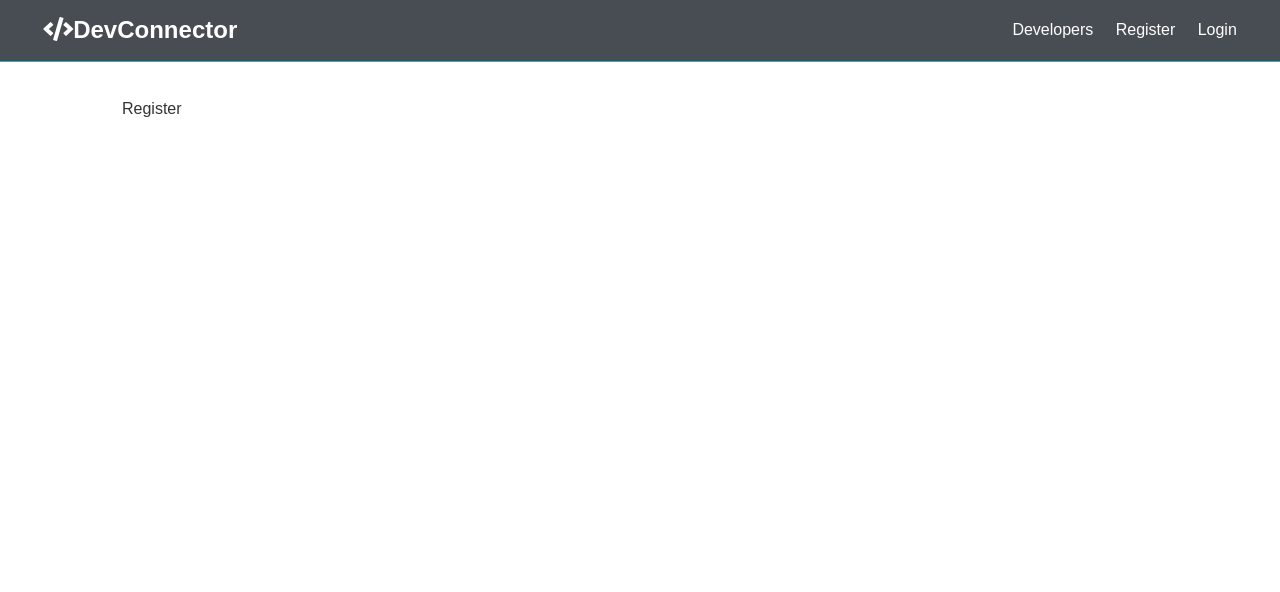
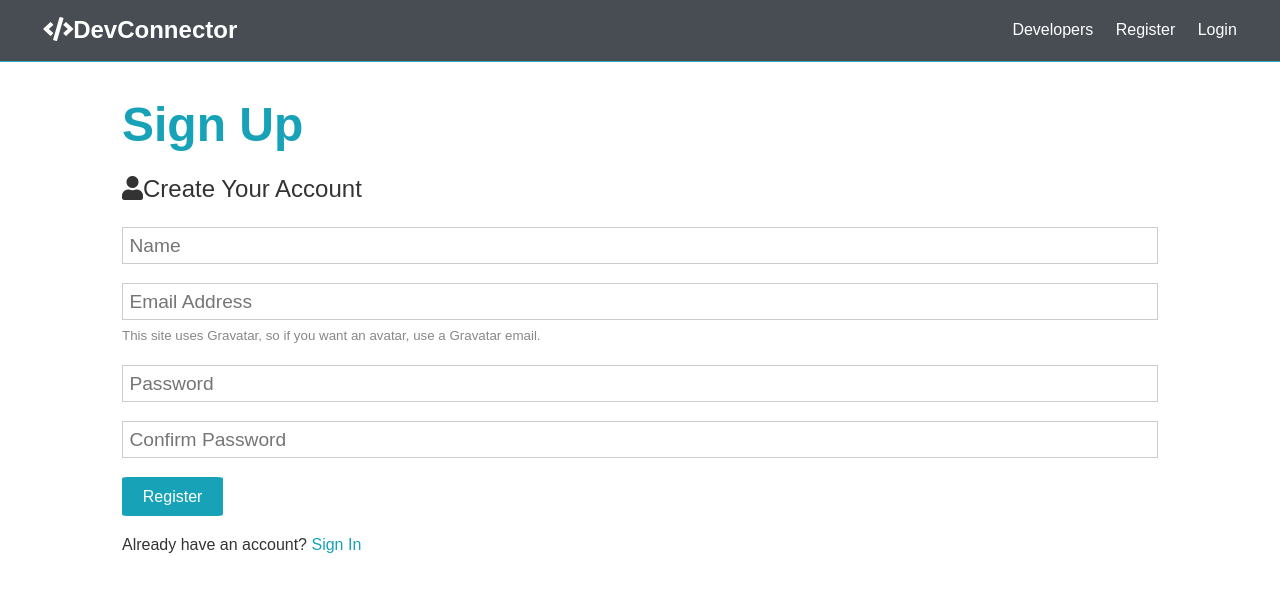
Before and after one commit to crlucero/MERN-DevConn, a React (Create React App) app in the folder client/: page /register in a window 1280 px wide. Shown: the top 592 px of the page. Built offline with nearby package versions, Linux system fonts and the light colour scheme; the HTML template or start-up script is replaced by a standard one.

Commit message:
Register form is now updated with state

```diff
--- a/client/src/components/auth/Login.js
+++ b/client/src/components/auth/Login.js
@@ -1,7 +1,8 @@
-import React from 'react';
+import React, { Fragment } from 'react';
+// import { Link } from 'react-router-dom';
 
 const Login = () => {
-  return <div>Login</div>;
+  return <Fragment>Login</Fragment>;
 };
 
 export default Login;
--- a/client/src/components/auth/Register.js
+++ b/client/src/components/auth/Register.js
@@ -1,7 +1,98 @@
-import React from 'react';
+import React, { Fragment, useState } from 'react';
+import { Link } from 'react-router-dom';
 
 const Register = () => {
-  return <div>Register</div>;
+  // useState Hook
+  // Equal to...
+  // state = {
+  //     formDate: {
+  //         name: ''...
+  //     }
+  // }
+  //   setFormData equal to this.setState({name: name})
+  const [formData, setFormData] = useState({
+    name: '',
+    email: '',
+    password: '',
+    password2: ''
+  });
+
+  const { name, email, password, password2 } = formData;
+
+  // Make a copy of form data with spread oper. and change name to value of input
+  const onChange = e =>
+    setFormData({ ...formData, [e.target.name]: e.target.value });
+
+  const onSubmit = e => {
+    e.preventDefault();
+    if (password !== password2) {
+      console.log('Passwords do not match');
+    } else {
+      console.log(formData);
+    }
+  };
+
+  return (
+    <Fragment>
+      <h1 className="large text-primary">Sign Up</h1>
+      <p className="lead">
+        <i className="fas fa-user" />
+        Create Your Account
+      </p>
+      <form onSubmit={e => onSubmit(e)} className="form">
+        <div className="form-group">
+          <input
+            type="text"
+            placeholder="Name"
+            name="name"
+            value={name}
+            onChange={e => onChange(e)}
+            required
+          />
+        </div>
+        <div className="form-group">
+          <input
+            type="email"
+            placeholder="Email Address"
+            name="email"
+            value={email}
+            onChange={e => onChange(e)}
+            required
+          />
+          <small className="form-text">
+            This site uses Gravatar, so if you want an avatar, use a Gravatar
+            email.
+          </small>
+        </div>
+        <div className="form-group">
+          <input
+            type="password"
+            placeholder="Password"
+            minLength="6"
+            name="password"
+            value={password}
+            onChange={e => onChange(e)}
+            required
+          />
+        </div>
+        <div className="form-group">
+          <input
+            type="password"
+            placeholder="Confirm Password"
+            minLength="6"
+            name="password2"
+            value={password2}
+            onChange={e => onChange(e)}
+            required
+          />
+        </div>
+        <input type="submit" value="Register" className="btn btn-primary" />
+      </form>
+      <p className="my-1">
+        Already have an account? <Link to="/login">Sign In</Link>
+      </p>
+    </Fragment>
+  );
 };
 
 export default Register;
```
